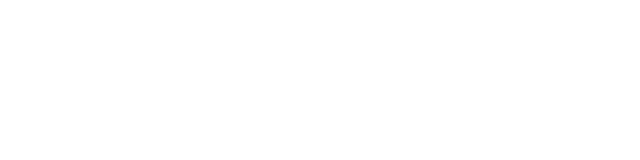
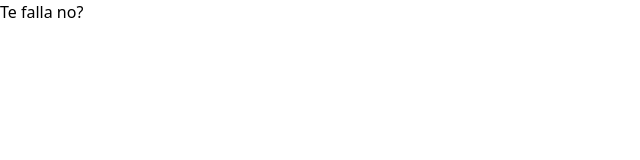
Before and after one commit to RGarcia1881/StudyEasy, a React (Vite) app in the folder client/: page /class in a window 1280 px wide. Before the commit this address had no page. Shown: the top 160 px of the page, without its empty margins (0-640 px from the left). Built offline with nearby package versions, Linux system fonts and the light colour scheme; a web font is replaced by a local one.

Commit message:
Primero del sebas. (Class)

```diff
--- a/client/src/App.jsx
+++ b/client/src/App.jsx
@@ -3,6 +3,8 @@ import { Home } from "./pages/Home";
 import { Splash } from "./pages/Splash";
 import { Login } from "./pages/Login";
 import { Register } from "./pages/Register";
+import {Class} from "./pages/Class";
+
 
 function App() {
   return (
@@ -12,6 +14,7 @@ function App() {
         <Route path="/splash" element={<Splash />} />
         <Route path="/login" element={<Login />} />
         <Route path="/register" element={<Register />} />
+        <Route path="/class" element={<Class />} />
       </Routes>
     </BrowserRouter>
   );
--- a/client/src/pages/Class.jsx
+++ b/client/src/pages/Class.jsx
@@ -0,0 +1,10 @@
+import React from "react";
+
+export function Class (){
+    return(    <div>
+        Te falla no?
+    </div>);
+
+
+
+}
```
Also changed, not shown: client/src/pages/Splash.jsx (+0 -8 lines).
